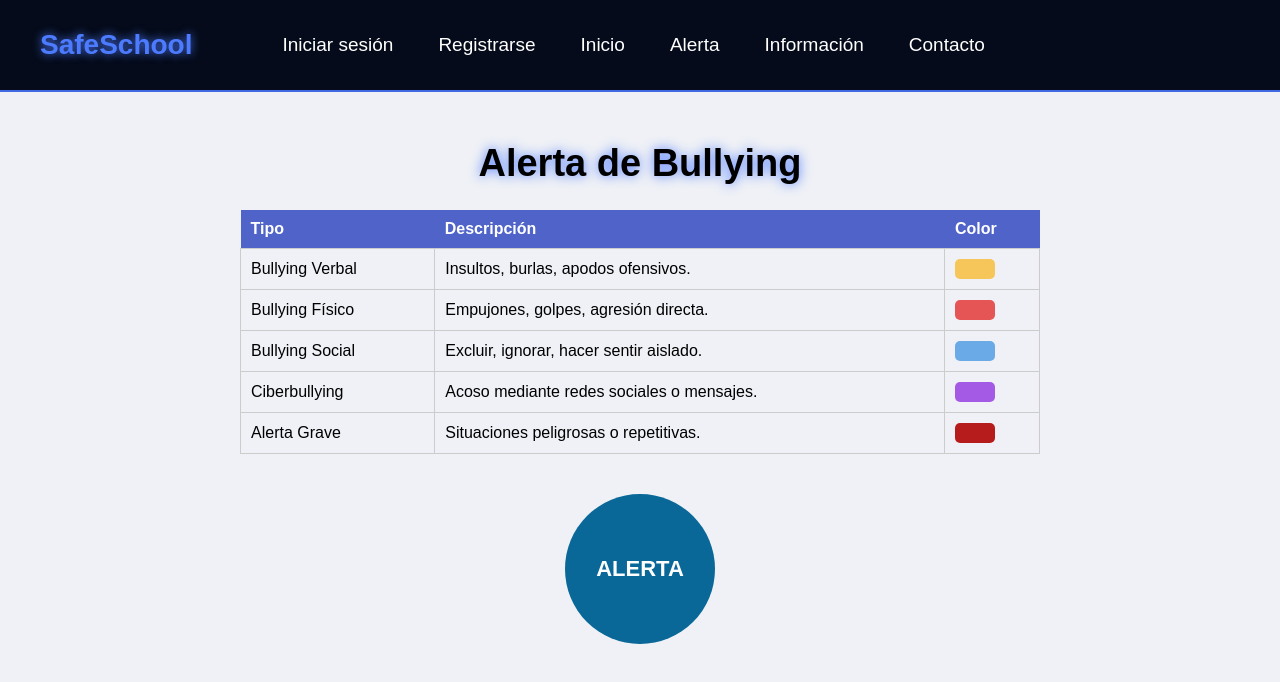
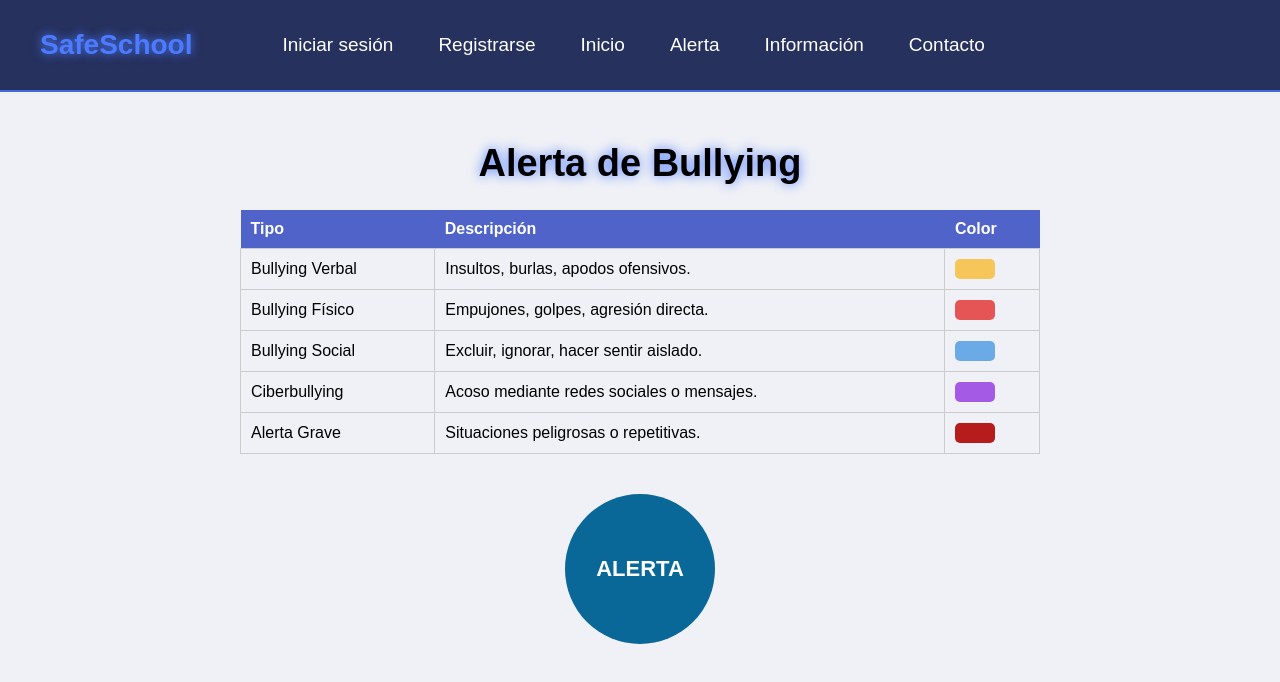
Before and after one commit to grettel-afk/bullying-mario, a website: page alerta.html in a window 1280 px wide. Shown: the top 682 px of the page. Drawn offline with Linux system fonts and the light colour scheme.

Commit message:
Update alerta.html

```diff
--- a/alerta.html
+++ b/alerta.html
@@ -18,7 +18,7 @@ body {
 /* ------------------- MENÚ SUPERIOR ------------------- */
 .navbar {
     width: 100%;
-    background: #050b1a;
+    background: #26315E;
     padding: 18px 40px;
     display: flex;
     justify-content: flex-start;
```
